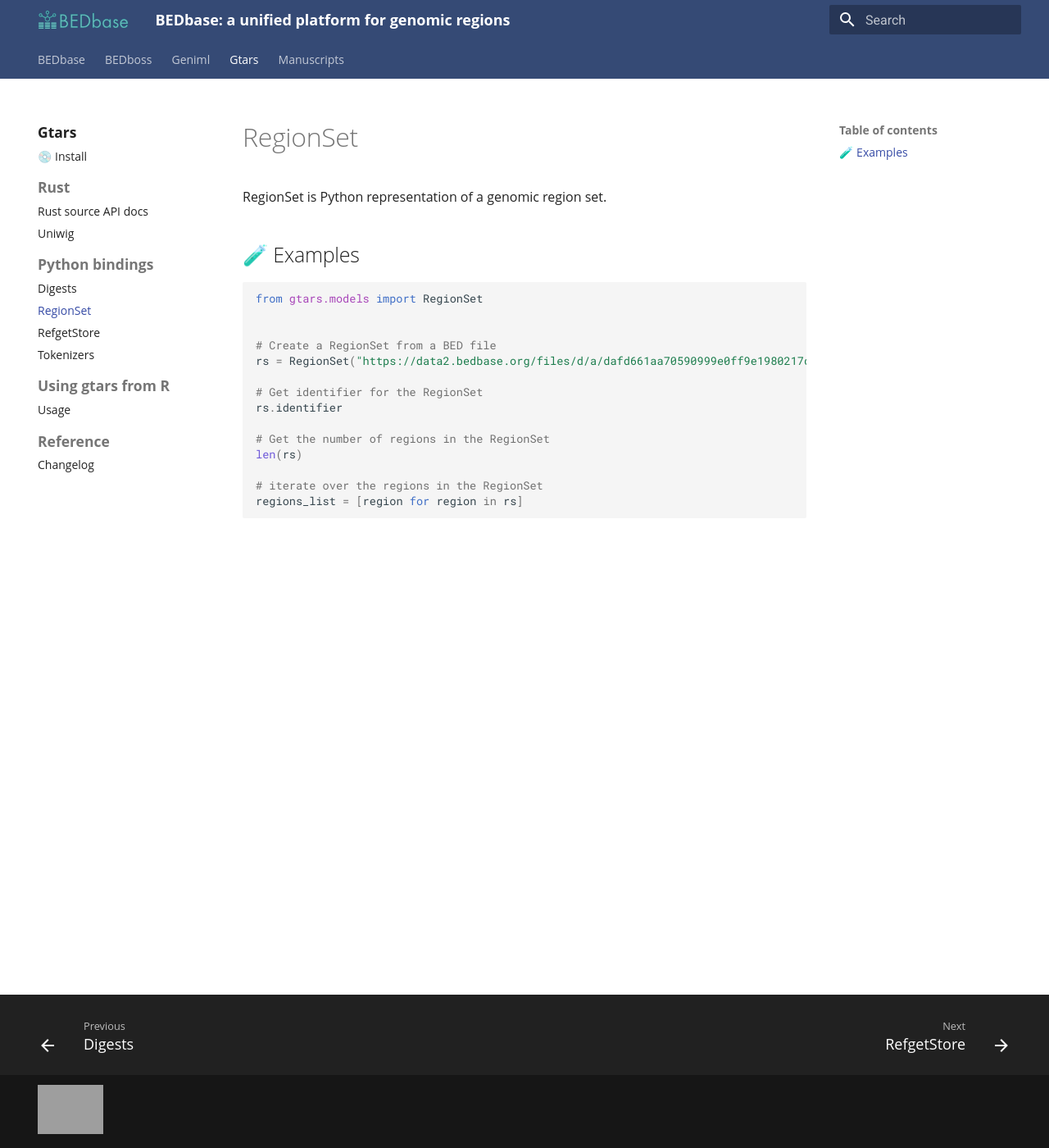
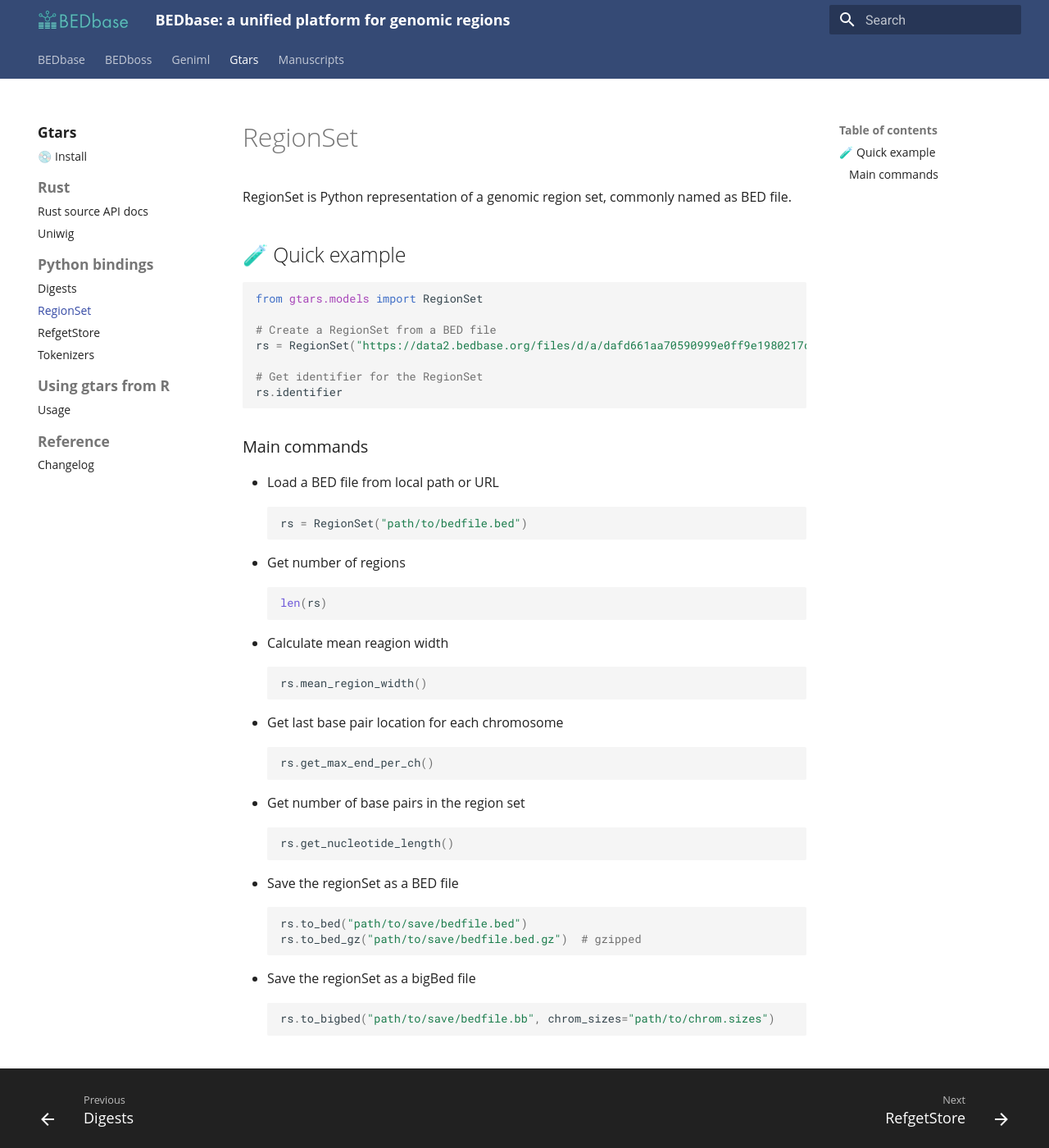
Before and after one commit to databio/bedbase, an MkDocs documentation site: the page built from docs/gtars/python/regionset.md, in a window 1280 px wide and 1400 px high. Shown: the whole window at 82% size. Built offline with MkDocs 1.6.1 and Material for MkDocs 9.7.7, drawn with Linux system fonts in a browser that asks for light colours; grey boxes are pictures that could not be loaded.

Commit message:
More work on bedbase RegionSet docs

````diff
--- a/docs/gtars/python/regionset.md
+++ b/docs/gtars/python/regionset.md
@@ -1,14 +1,12 @@
 # RegionSet
 
-
-RegionSet is Python representation of a genomic region set.
+RegionSet is Python representation of a genomic region set, commonly named as BED file.
 
 
-## 🧪 Examples
+## 🧪 Quick example
 ```python
 
 from gtars.models import RegionSet
-
 
 # Create a RegionSet from a BED file
 rs = RegionSet("https://data2.bedbase.org/files/d/a/dafd661aa70590999e0ff9e1980217db.bed.gz")
@@ -16,10 +14,38 @@
 # Get identifier for the RegionSet
 rs.identifier
 
-# Get the number of regions in the RegionSet
-len(rs)
 
-# iterate over the regions in the RegionSet
-regions_list = [region for region in rs]
 
 ```
+
+### Main commands
+
+- Load a BED file from local path or URL
+```python
+rs = RegionSet("path/to/bedfile.bed")
+```
+- Get number of regions
+```python
+len(rs)
+```
+- Calculate mean reagion width
+```python
+rs.mean_region_width()
+```
+- Get last base pair location for each chromosome
+```python
+rs.get_max_end_per_ch()
+```
+- Get number of base pairs in the region set
+```python
+rs.get_nucleotide_length()
+```
+- Save the regionSet as a BED file
+```python
+rs.to_bed("path/to/save/bedfile.bed")
+rs.to_bed_gz("path/to/save/bedfile.bed.gz")  # gzipped
+```
+- Save the regionSet as a bigBed file
+```python
+rs.to_bigbed("path/to/save/bedfile.bb", chrom_sizes="path/to/chrom.sizes")
+```
````
Also changed, not shown: docs/bedbase/user/bbclient.md (+34 -6 lines).
